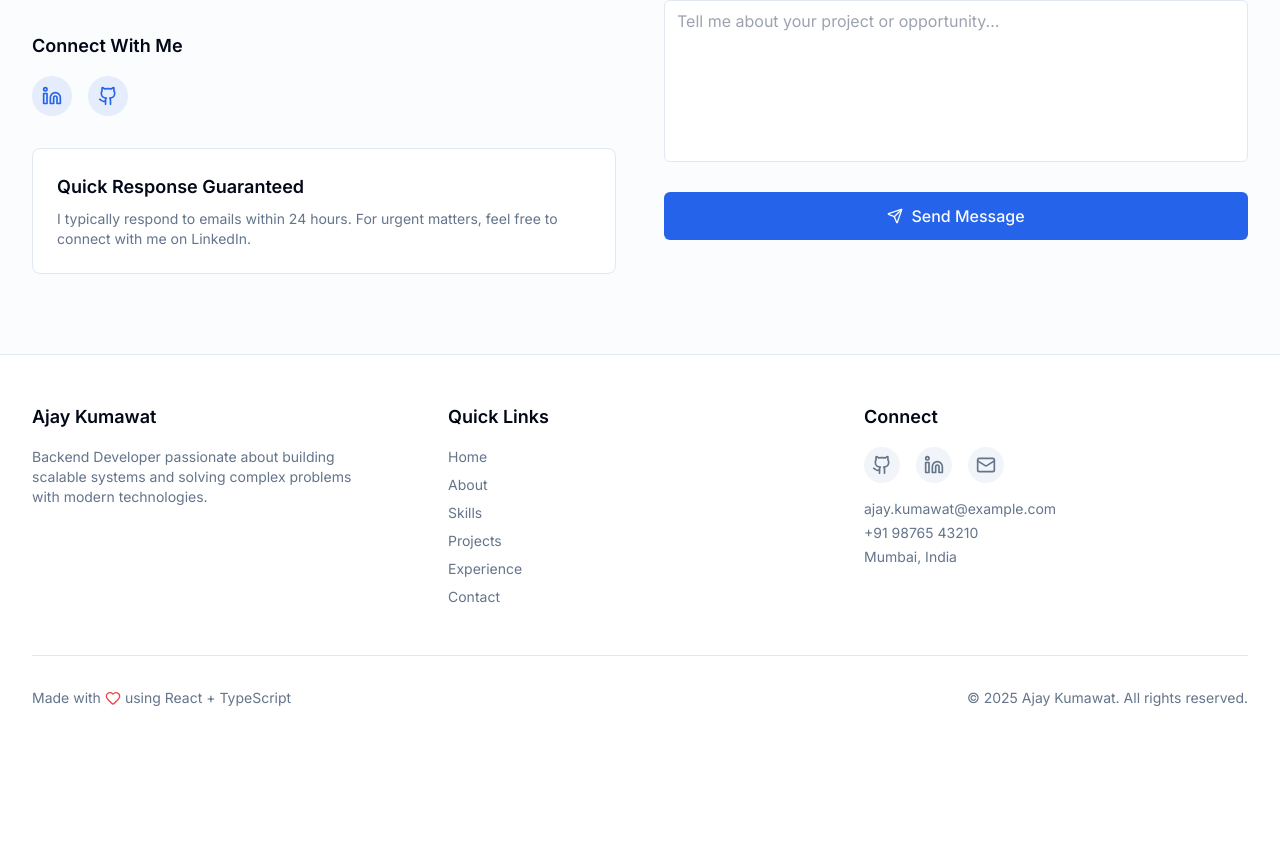
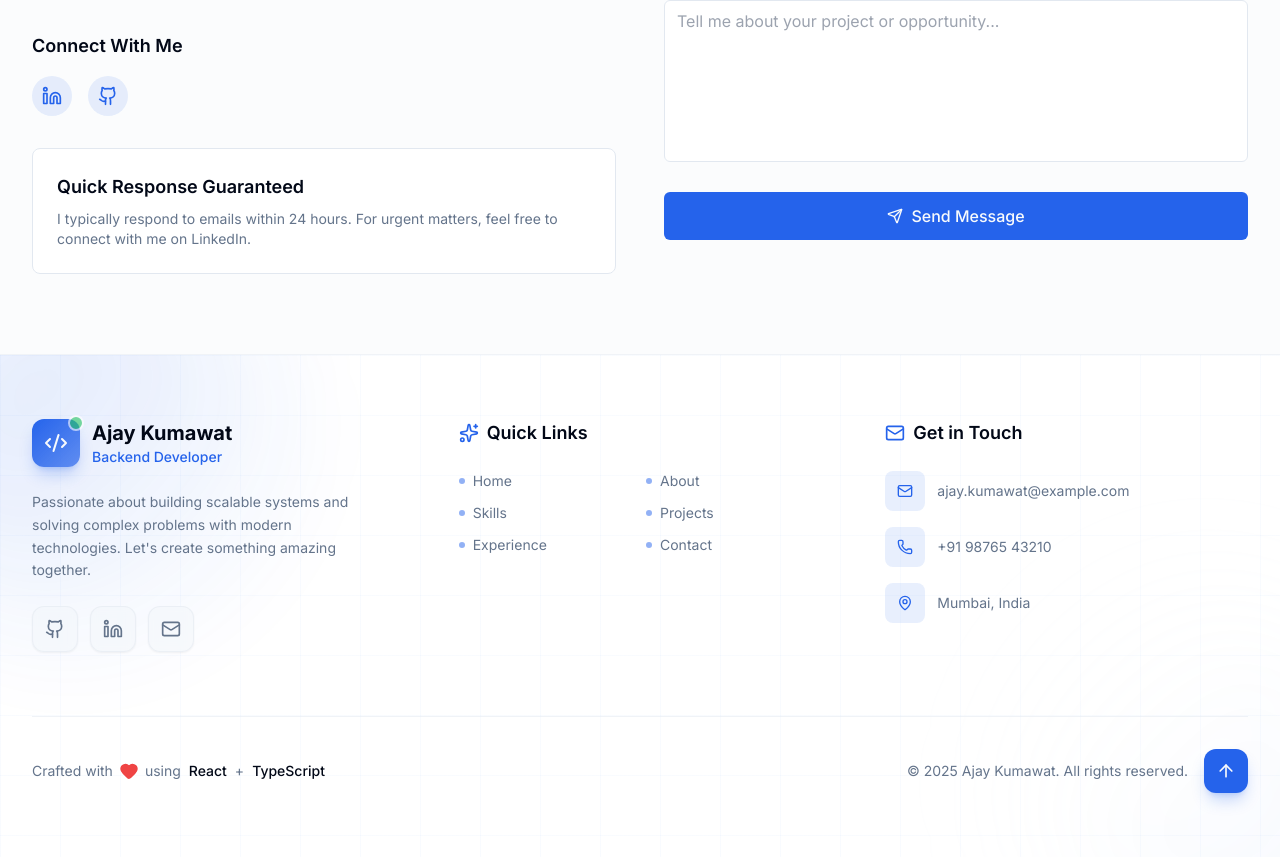
Before and after one commit to ajay-kumawat1/Portfolio, a React (Vite) app: page / in a window 1280 px wide. Shown: the part 9428-10285 px from the top of the page. Before the commit the page ends 10184 px from the top, so only its background shows below. Built offline with nearby package versions, Linux system fonts and the light colour scheme.

Commit message:
feat(footer): enhance footer component with new animations, social links, and contact info

```diff
--- a/src/components/Footer.tsx
+++ b/src/components/Footer.tsx
@@ -1,6 +1,35 @@
 import { motion } from "framer-motion";
-import { Heart, Github, Linkedin, Mail } from "lucide-react";
-import { memo, useMemo } from "react";
+import {
+  Heart,
+  Github,
+  Linkedin,
+  Mail,
+  MapPin,
+  Phone,
+  ArrowUp,
+  Code2,
+  Sparkles,
+} from "lucide-react";
+import { memo, useMemo, useCallback } from "react";
+
+// Animation variants
+const ANIMATION_VARIANTS = {
+  container: {
+    hidden: { opacity: 0 },
+    visible: {
+      opacity: 1,
+      transition: { staggerChildren: 0.1, delayChildren: 0.1 },
+    },
+  },
+  item: {
+    hidden: { opacity: 0, y: 20 },
+    visible: {
+      opacity: 1,
+      y: 0,
+      transition: { duration: 0.4, ease: "easeOut" },
+    },
+  },
+};
 
 // Quick links constant
 const QUICK_LINKS = [
@@ -12,71 +41,82 @@ const QUICK_LINKS = [
   { href: "#contact", label: "Contact" },
 ] as const;
 
-// Social links constant
+// Social links constant with colors
 const SOCIAL_LINKS = [
   {
     href: "https://github.com/ajay-kumawat1",
     icon: Github,
     label: "GitHub",
+    gradient: "from-gray-600 to-gray-800",
+    hoverBg: "hover:bg-gray-600/20",
   },
   {
     href: "https://linkedin.com/in/ajay-kumawat",
     icon: Linkedin,
     label: "LinkedIn",
+    gradient: "from-blue-500 to-blue-700",
+    hoverBg: "hover:bg-blue-500/20",
   },
   {
     href: "mailto:ajay.kumawat@example.com",
     icon: Mail,
     label: "Email",
+    gradient: "from-red-500 to-red-700",
+    hoverBg: "hover:bg-red-500/20",
   },
 ] as const;
 
 // Contact info constant
 const CONTACT_INFO = [
-  "ajay.kumawat@example.com",
-  "+91 98765 43210",
-  "Mumbai, India",
+  {
+    icon: Mail,
+    value: "ajay.kumawat@example.com",
+    href: "mailto:ajay.kumawat@example.com",
+  },
+  { icon: Phone, value: "+91 98765 43210", href: "tel:+919876543210" },
+  { icon: MapPin, value: "Mumbai, India", href: null },
 ] as const;
+
+// Background Effects Component
+const FooterBackground = memo(() => (
+  <div className="absolute inset-0 overflow-hidden pointer-events-none">
+    {/* Gradient orbs */}
+    <div
+      className="absolute -top-24 -left-24 w-96 h-96 bg-gradient-to-br from-primary/20 via-primary/10 to-transparent rounded-full blur-3xl animate-pulse"
+      style={{ animationDuration: "8s" }}
+    />
+    <div
+      className="absolute -bottom-24 -right-24 w-96 h-96 bg-gradient-to-tl from-primary/15 via-accent/10 to-transparent rounded-full blur-3xl animate-pulse"
+      style={{ animationDuration: "10s", animationDelay: "2s" }}
+    />
+    {/* Subtle grid pattern */}
+    <div className="absolute inset-0 bg-[linear-gradient(rgba(59,130,246,0.03)_1px,transparent_1px),linear-gradient(90deg,rgba(59,130,246,0.03)_1px,transparent_1px)] bg-[size:60px_60px]" />
+  </div>
+));
+
+FooterBackground.displayName = "FooterBackground";
 
 // Brand Section Component
 const BrandSection = memo(() => (
-  <div className="space-y-4">
-    <h3 className="text-lg font-semibold text-card-foreground">Ajay Kumawat</h3>
-    <p className="text-muted-foreground text-sm max-w-xs">
-      Backend Developer passionate about building scalable systems and solving
-      complex problems with modern technologies.
+  <motion.div variants={ANIMATION_VARIANTS.item} className="space-y-6">
+    <div className="flex items-center gap-3">
+      <div className="relative">
+        <div className="w-12 h-12 rounded-xl bg-gradient-to-br from-primary to-primary/70 flex items-center justify-center shadow-lg shadow-primary/25">
+          <Code2 className="w-6 h-6 text-primary-foreground" />
+        </div>
+        <div className="absolute -top-1 -right-1 w-4 h-4 bg-green-500 rounded-full border-2 border-background animate-pulse" />
+      </div>
+      <div>
+        <h3 className="text-xl font-bold text-card-foreground">Ajay Kumawat</h3>
+        <p className="text-sm text-primary font-medium">Backend Developer</p>
+      </div>
+    </div>
+    <p className="text-muted-foreground text-sm leading-relaxed max-w-xs">
+      Passionate about building scalable systems and solving complex problems
+      with modern technologies. Let's create something amazing together.
     </p>
-  </div>
-));
-
-BrandSection.displayName = "BrandSection";
-
-// Quick Links Section Component
-const QuickLinksSection = memo(() => (
-  <div className="space-y-4">
-    <h4 className="text-lg font-semibold text-card-foreground">Quick Links</h4>
-    <nav className="flex flex-col space-y-2">
-      {QUICK_LINKS.map((link) => (
-        <motion.a
-          key={link.href}
-          href={link.href}
-          whileHover={{ x: 5 }}
-          className="text-muted-foreground hover:text-primary transition-colors text-sm"
-        >
-          {link.label}
-        </motion.a>
-      ))}
-    </nav>
-  </div>
-));
-
-QuickLinksSection.displayName = "QuickLinksSection";
-
-// Social Links Section Component
-const SocialSection = memo(() => (
-  <div className="space-y-4">
-    <h4 className="text-lg font-semibold text-card-foreground">Connect</h4>
-    <div className="flex space-x-4">
+    {/* Social Links */}
+    <div className="flex gap-3">
       {SOCIAL_LINKS.map((social) => {
         const Icon = social.icon;
         return (
@@ -85,9 +125,9 @@ const SocialSection = memo(() => (
             href={social.href}
             target="_blank"
             rel="noopener noreferrer"
-            whileHover={{ scale: 1.1 }}
-            whileTap={{ scale: 0.9 }}
-            className="p-2 bg-muted rounded-full text-muted-foreground hover:text-primary hover:bg-primary/10 transition-colors"
+            whileHover={{ scale: 1.1, y: -2 }}
+            whileTap={{ scale: 0.95 }}
+            className={`p-3 rounded-xl bg-muted/50 backdrop-blur-sm border border-border/50 text-muted-foreground hover:text-card-foreground ${social.hoverBg} transition-all duration-300 shadow-sm hover:shadow-md`}
             aria-label={social.label}
           >
             <Icon size={20} />
@@ -95,40 +135,160 @@ const SocialSection = memo(() => (
         );
       })}
     </div>
-    <div className="text-sm text-muted-foreground space-y-1">
-      {CONTACT_INFO.map((info) => (
-        <p key={info}>{info}</p>
-      ))}
-    </div>
-  </div>
+  </motion.div>
 ));
 
-SocialSection.displayName = "SocialSection";
+BrandSection.displayName = "BrandSection";
+
+// Quick Links Section Component
+const QuickLinksSection = memo(() => (
+  <motion.div variants={ANIMATION_VARIANTS.item} className="space-y-6">
+    <div className="flex items-center gap-2">
+      <Sparkles className="w-5 h-5 text-primary" />
+      <h4 className="text-lg font-semibold text-card-foreground">
+        Quick Links
+      </h4>
+    </div>
+    <nav className="grid grid-cols-2 gap-3">
+      {QUICK_LINKS.map((link) => (
+        <motion.a
+          key={link.href}
+          href={link.href}
+          whileHover={{ x: 4 }}
+          className="group flex items-center gap-2 text-muted-foreground hover:text-primary transition-all duration-300 text-sm"
+        >
+          <span className="w-1.5 h-1.5 rounded-full bg-primary/50 group-hover:bg-primary group-hover:scale-125 transition-all duration-300" />
+          {link.label}
+        </motion.a>
+      ))}
+    </nav>
+  </motion.div>
+));
+
+QuickLinksSection.displayName = "QuickLinksSection";
+
+// Contact Section Component
+const ContactSection = memo(() => (
+  <motion.div variants={ANIMATION_VARIANTS.item} className="space-y-6">
+    <div className="flex items-center gap-2">
+      <Mail className="w-5 h-5 text-primary" />
+      <h4 className="text-lg font-semibold text-card-foreground">
+        Get in Touch
+      </h4>
+    </div>
+    <div className="space-y-4">
+      {CONTACT_INFO.map((item) => {
+        const Icon = item.icon;
+        const content = (
+          <div className="flex items-center gap-3 group">
+            <div className="w-10 h-10 rounded-lg bg-primary/10 flex items-center justify-center group-hover:bg-primary/20 transition-colors duration-300">
+              <Icon className="w-4 h-4 text-primary" />
+            </div>
+            <span className="text-sm text-muted-foreground group-hover:text-card-foreground transition-colors duration-300">
+              {item.value}
+            </span>
+          </div>
+        );
+
+        return item.href ? (
+          <motion.a
+            key={item.value}
+            href={item.href}
+            whileHover={{ x: 4 }}
+            className="block"
+          >
+            {content}
+          </motion.a>
+        ) : (
+          <div key={item.value}>{content}</div>
+        );
+      })}
+    </div>
+  </motion.div>
+));
+
+ContactSection.displayName = "ContactSection";
+
+// Back to Top Button Component
+const BackToTopButton = memo(() => {
+  const scrollToTop = useCallback(() => {
+    window.scrollTo({ top: 0, behavior: "smooth" });
+  }, []);
+
+  return (
+    <motion.button
+      onClick={scrollToTop}
+      whileHover={{ scale: 1.1, y: -2 }}
+      whileTap={{ scale: 0.95 }}
+      className="p-3 rounded-xl bg-primary text-primary-foreground shadow-lg shadow-primary/25 hover:shadow-primary/40 transition-all duration-300"
+      aria-label="Back to top"
+    >
+      <ArrowUp size={20} />
+    </motion.button>
+  );
+});
+
+BackToTopButton.displayName = "BackToTopButton";
 
 const Footer = memo(() => {
   const currentYear = useMemo(() => new Date().getFullYear(), []);
 
   return (
-    <footer className="bg-card border-t border-border">
-      <div className="max-w-7xl mx-auto px-4 sm:px-6 lg:px-8 py-12">
-        <div className="grid grid-cols-1 md:grid-cols-3 gap-8">
+    <footer className="relative bg-gradient-to-b from-background via-card to-card border-t border-border/50">
+      <FooterBackground />
+
+      <div className="relative max-w-7xl mx-auto px-4 sm:px-6 lg:px-8 py-16">
+        {/* Main Footer Content */}
+        <motion.div
+          variants={ANIMATION_VARIANTS.container}
+          initial="hidden"
+          whileInView="visible"
+          viewport={{ once: true, margin: "-50px" }}
+          className="grid grid-cols-1 md:grid-cols-2 lg:grid-cols-3 gap-12 lg:gap-16"
+        >
           <BrandSection />
           <QuickLinksSection />
-          <SocialSection />
-        </div>
+          <ContactSection />
+        </motion.div>
 
-        <div className="mt-12 pt-8 border-t border-border">
-          <div className="flex flex-col md:flex-row justify-between items-center">
-            <motion.p
-              className="text-muted-foreground text-sm flex items-center"
-              whileHover={{ scale: 1.02 }}
+        {/* Divider */}
+        <div className="mt-16 pt-8 border-t border-border/50">
+          <div className="flex flex-col sm:flex-row justify-between items-center gap-4">
+            {/* Made with love */}
+            <motion.div
+              initial={{ opacity: 0, y: 10 }}
+              whileInView={{ opacity: 1, y: 0 }}
+              viewport={{ once: true }}
+              className="flex items-center gap-2 text-sm text-muted-foreground"
             >
-              Made with <Heart className="w-4 h-4 mx-1 text-red-500" /> using
-              React + TypeScript
-            </motion.p>
-            <p className="text-muted-foreground text-sm mt-2 md:mt-0">
-              © {currentYear} Ajay Kumawat. All rights reserved.
-            </p>
+              <span>Crafted with</span>
+              <motion.div
+                animate={{ scale: [1, 1.2, 1] }}
+                transition={{ duration: 1.5, repeat: Infinity }}
+              >
+                <Heart className="w-4 h-4 text-red-500 fill-red-500" />
+              </motion.div>
+              <span>using</span>
+              <span className="font-medium text-card-foreground">React</span>
+              <span>+</span>
+              <span className="font-medium text-card-foreground">
+                TypeScript
+              </span>
+            </motion.div>
+
+            {/* Copyright & Back to Top */}
+            <div className="flex items-center gap-4">
+              <motion.p
+                initial={{ opacity: 0, y: 10 }}
+                whileInView={{ opacity: 1, y: 0 }}
+                viewport={{ once: true }}
+                transition={{ delay: 0.1 }}
+                className="text-sm text-muted-foreground"
+              >
+                © {currentYear} Ajay Kumawat. All rights reserved.
+              </motion.p>
+              <BackToTopButton />
+            </div>
           </div>
         </div>
       </div>
```
